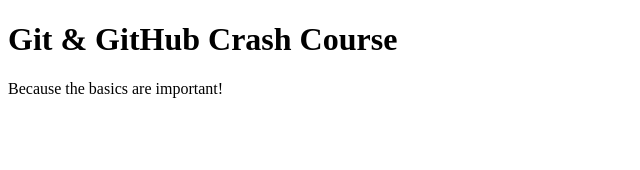
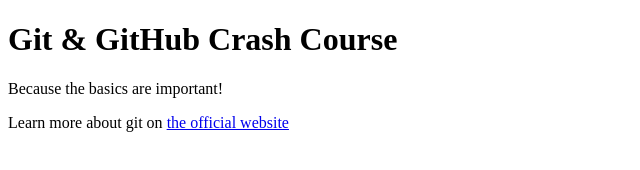
Before and after one commit to sangui-ine/githubactions, a plain HTML site: page index.html in a window 1280 px wide. Shown: the whole page, without its empty margins (0-640 px from the left). Drawn offline with Linux system fonts and the light colour scheme.

Commit message:
added this hyperlink

```diff
--- a/index.html
+++ b/index.html
@@ -9,5 +9,9 @@
   <body>
     <h1>Git & GitHub Crash Course</h1>
     <p>Because the basics are important!</p>
+    <p>
+      Learn more  about git on
+      <a href="https://git-scm.com/book/en/v2">the official website</a>
+    </p>
   </body>
 </html>
```
